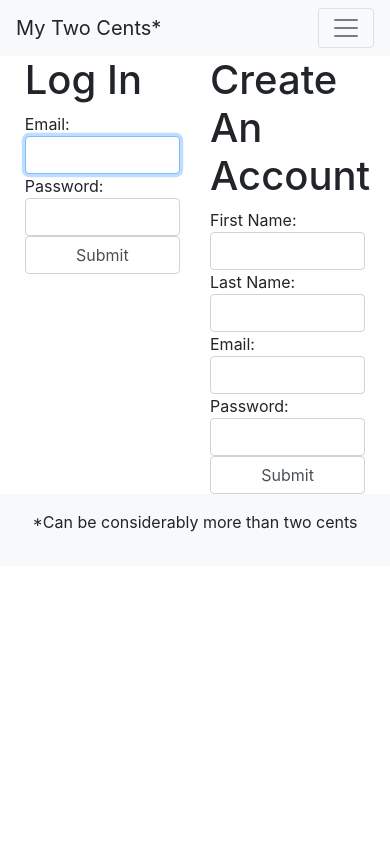
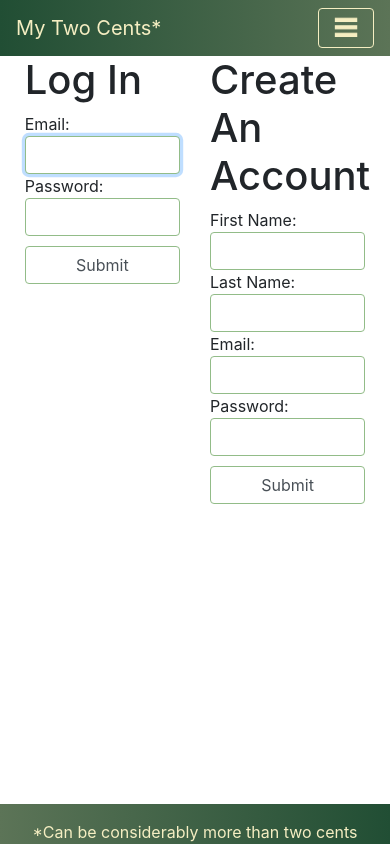
Before and after one commit to makeller234/money_tracking, a Flask app: page / in a window 390 px wide. Run offline with Flask 2, Linux system fonts and the light colour scheme; some libraries are stand-ins or nearby versions.

Commit message:
adding colors to the navbar and footer, created bustom hamburger icon and changed colors of input boxes

```diff
--- a/static/css/style.css
+++ b/static/css/style.css
@@ -1,7 +1,10 @@
+body{
+    margin-bottom: 40px;
+}
+.beige-font{
+    color: #f5eec2;
+}
 
-#map, #coinMap{
-    height: 400px;
-}
 .container{
     max-width: 95%;
 }
@@ -9,3 +12,40 @@
    text-align: center;
    margin: 0 auto;
 }
+.footer {
+    background: linear-gradient(to left, #214E34, #5C7457);
+    height: 40px;
+    /* position: fixed; */
+    margin-top: 15px;
+}
+.form-control:focus, .form-select:focus{
+    box-shadow: #92bc88 !important;
+    border-color: #92bc88;
+}
+.form-select, .form-control{
+    border-color: #92bc88;
+}
+
+#map, #coinMap{
+    height: 400px;
+    margin-top: 15px;
+    margin-bottom: 15px;
+}
+.navbar {
+    background: linear-gradient(to left, #5C7457, #214E34);
+    color:#f5eec2;
+}
+
+.navbar-light .navbar-toggler {
+    color:#f5eec2;
+    border-color: #f5eec2;
+}
+.navbar-light .navbar-toggler-icon{
+    background-image: url('../img/hamburger_icon.png');
+}
+.navbar-light .navbar-nav .nav-link{
+    color: #f5eec2;
+}
+.top-margin{
+    margin-top: 10px;;
+}
--- a/templates/base.html
+++ b/templates/base.html
@@ -51,9 +51,9 @@
         </div>
 
         {% block body %}{% endblock %}
-        <footer class="bg-light text-center text-lg-start">
+        <footer class="bg-light text-center text-lg-start footer fixed-bottom">
           <div class="text-center p-3"">
-            <p>*Can be considerably more than two cents</p>
+            <p class='beige-font'>*Can be considerably more than two cents</p>
           </div>
         </footer>
         <!-- JavaScript Bundle with Popper for Bootstrap-->
--- a/templates/dashboard.html
+++ b/templates/dashboard.html
@@ -48,7 +48,7 @@
                 </div>
                 <div class="row">
                     <div class="col">
-                        <input class="form-control" type="submit">
+                        <input class="form-control top-margin" type="submit">
                     </div>
                 </div>
 
--- a/templates/login.html
+++ b/templates/login.html
@@ -21,7 +21,7 @@
                 </div>
                 <div class="row">
                     <div class="col">
-                        <input type="submit" class="form-control">
+                        <input type="submit" class="form-control top-margin">
                     </div>
                 </div>
 
@@ -53,7 +53,7 @@
                     </div>
                     <div class="row">
                         <div class="col">
-                            <input class="form-control" type="submit">
+                            <input class="form-control top-margin" type="submit">
                         </div>
                     </div>
 
--- a/templates/update_user.html
+++ b/templates/update_user.html
@@ -13,7 +13,7 @@
             Current info: {{user.fname}} {{user.lname}}
         </div>
     </div>
-    <form action = '/update_account' method = 'POST' class="row g-3">
+    <form action = '/update_account' method = 'POST' class="row">
         <div class="col-6">
             Update Name:
             <div class="row">
@@ -41,8 +41,8 @@
             </div>
         </div>
         <div class="row">
-            <div class="col">
-                <input type="submit" class="form-control">
+            <div class="col-12">
+                <input type="submit" class="form-control top-margin">
             </div>
         </div>
 
```
Also changed, not shown: static/js/charts.js (+4 -4 lines), static/img/hamburger_icon.png (added), 1 other file.
